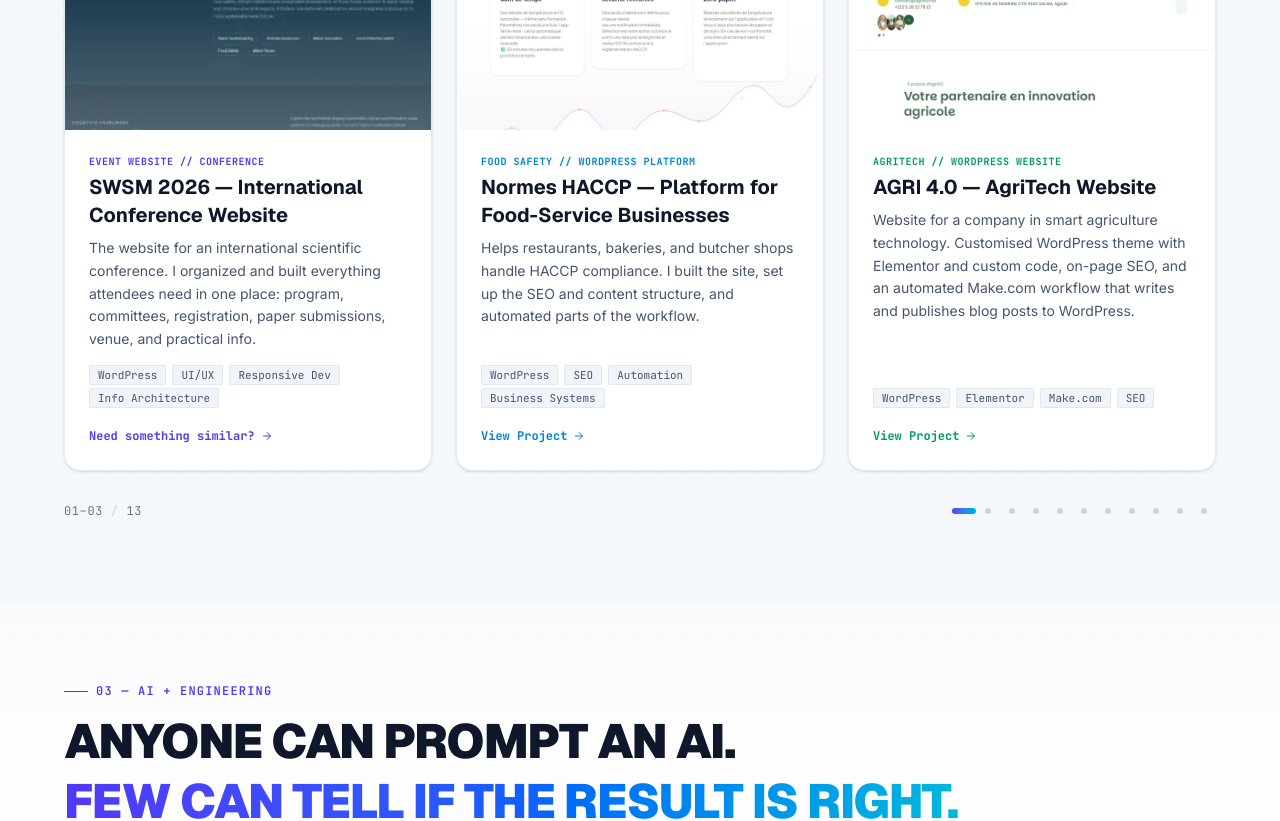
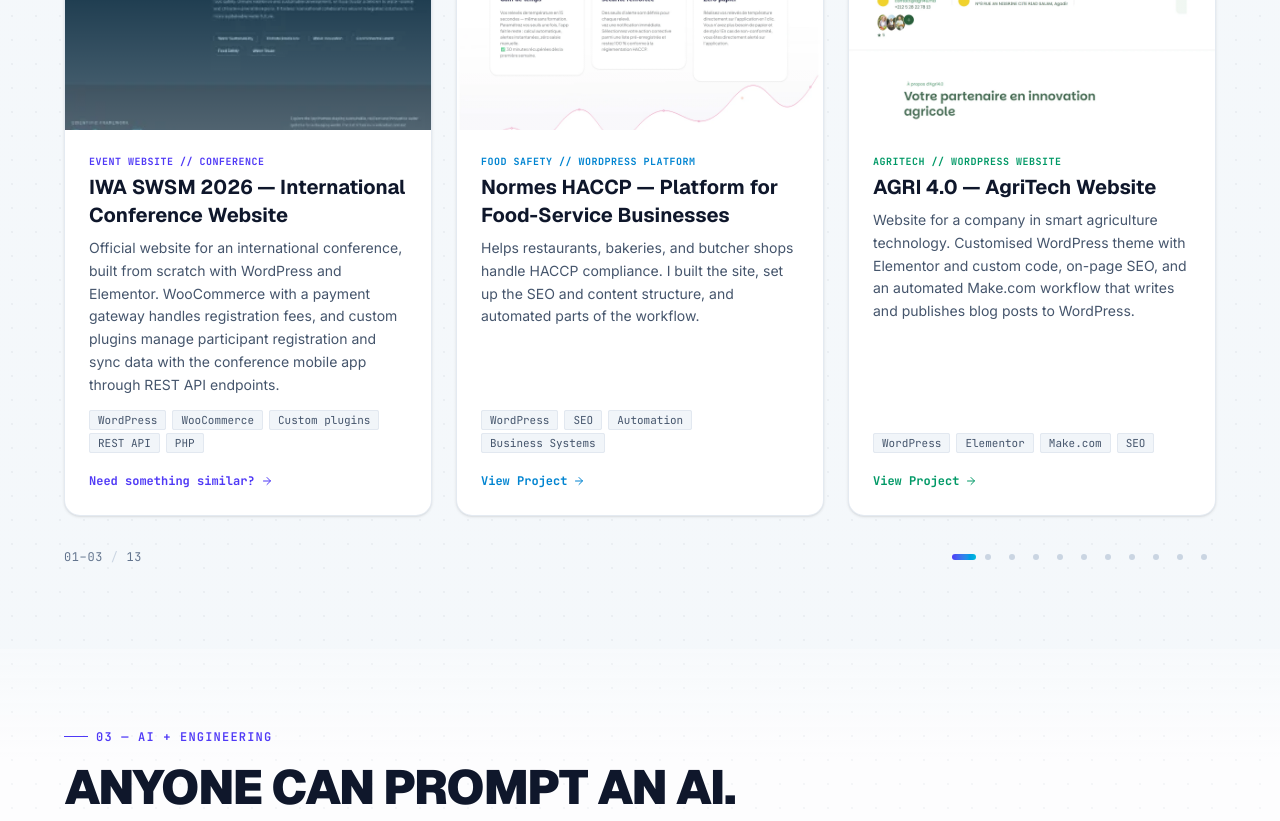
Before and after one commit to mechkouri/portfolio-2026, a React (Vite) app: page / in a window 1280 px wide. Shown: the part 3500-4321 px from the top of the page. Built offline with nearby package versions, Linux system fonts and the light colour scheme.

Commit message:
Expand the IWA SWSM 2026 project (plugins, WooCommerce, API) and add PHP; update CV
Co-Authored-By: Claude Sonnet 5.5 <noreply@anthropic.com>

```diff
--- a/cv/cv.html
+++ b/cv/cv.html
@@ -83,7 +83,7 @@
   <h2>Compétences techniques</h2>
   <dl class="skills">
     <dt>Front-End</dt><dd>React.js, Next.js, TypeScript, JavaScript, HTML5, CSS3, Tailwind CSS, Framer Motion, jQuery</dd>
-    <dt>Back-End</dt><dd>Node.js, FastAPI, APIs REST, SQL (PostgreSQL, MySQL), MongoDB, authentification</dd>
+    <dt>Back-End</dt><dd>Node.js, PHP, FastAPI, APIs REST, SQL (PostgreSQL, MySQL), MongoDB, authentification</dd>
     <dt>CMS</dt><dd>WordPress (thèmes, Elementor, plugins sur mesure), WooCommerce, sites multilingues, ClickFunnels, System.io</dd>
     <dt>Automation &amp; IA</dt><dd>n8n, Make.com, webhooks, intégrations d’API, agents IA, MCP, développement assisté par IA</dd>
     <dt>SEO</dt><dd>SEO technique, on-page et off-page, Search Console, Google Analytics, Core Web Vitals, Google Ads</dd>
@@ -148,8 +148,8 @@
 
   <h2>Projets sélectionnés</h2>
   <div class="project">
-    <span class="project-name">SWSM 2026</span>
-    <span class="project-desc"><strong>Site d’une conférence scientifique internationale</strong> : programme, comités, inscription, soumission d’articles, infos pratiques. <em>WordPress, UI/UX, responsive.</em></span>
+    <span class="project-name">IWA SWSM 2026</span>
+    <span class="project-desc"><strong>Site d’une conférence internationale, développé de A à Z</strong> : WooCommerce et paiement en ligne, plugins sur mesure pour les inscriptions et synchronisation avec l’application mobile via API REST. <em>WordPress, PHP, WooCommerce.</em></span>
   </div>
   <div class="project">
     <span class="project-name"><a href="https://normes-haccp.com">normes-haccp.com</a></span>
--- a/src/data/content.ts
+++ b/src/data/content.ts
@@ -187,10 +187,10 @@ export const featuredProjects: Project[] = [
     imageAlt: 'Full-page screenshot of the SWSM 2026 international conference website',
     accent: 'indigo',
     category: 'Event Website // Conference',
-    title: 'SWSM 2026 — International Conference Website',
+    title: 'IWA SWSM 2026 — International Conference Website',
     description:
-      'The website for an international scientific conference. I organized and built everything attendees need in one place: program, committees, registration, paper submissions, venue, and practical info.',
-    tags: ['WordPress', 'UI/UX', 'Responsive Dev', 'Info Architecture'],
+      'Official website for an international conference, built from scratch with WordPress and Elementor. WooCommerce with a payment gateway handles registration fees, and custom plugins manage participant registration and sync data with the conference mobile app through REST API endpoints.',
+    tags: ['WordPress', 'WooCommerce', 'Custom plugins', 'REST API', 'PHP'],
     siteIcon: 'globe',
   },
   {
@@ -356,7 +356,7 @@ export const techCategories: { icon: LucideIcon; accent: Accent; title: string;
     icon: Database,
     accent: 'amber',
     title: 'Backend & API',
-    items: ['Node.js', 'REST APIs', 'PostgreSQL', 'MySQL', 'MongoDB', 'FastAPI', 'Authentication'],
+    items: ['Node.js', 'PHP', 'REST APIs', 'PostgreSQL', 'MySQL', 'MongoDB', 'FastAPI', 'Authentication'],
   },
   {
     icon: AppWindow,
--- a/src/i18n/content.ts
+++ b/src/i18n/content.ts
@@ -109,10 +109,10 @@ const frProjects: Overlay<base.Project> = [
   {
     imageAlt: 'Capture pleine page du site de la conférence internationale SWSM 2026',
     category: 'Site d’événement // Conférence',
-    title: 'SWSM 2026 — Site d’une conférence internationale',
+    title: 'IWA SWSM 2026 — Site d’une conférence internationale',
     description:
-      'Le site d’une conférence scientifique internationale. J’ai organisé et construit tout ce dont les participants ont besoin au même endroit : programme, comités, inscription, soumission d’articles, lieu et infos pratiques.',
-    tags: ['WordPress', 'UI/UX', 'Développement responsive', 'Architecture de l’information'],
+      'Site officiel d’une conférence internationale, développé de A à Z avec WordPress et Elementor. WooCommerce et une passerelle de paiement gèrent les frais d’inscription, et des plugins sur mesure gèrent l’inscription des participants et synchronisent les données avec l’application mobile de la conférence via des endpoints REST.',
+    tags: ['WordPress', 'WooCommerce', 'Plugins sur mesure', 'API REST', 'PHP'],
   },
   {
     imageAlt: 'Capture pleine page du site Normes HACCP pour les professionnels de la restauration',
@@ -195,7 +195,7 @@ const frTech: Overlay<(typeof base.techCategories)[number]> = [
   { title: 'Frontend' },
   {
     title: 'Backend & API',
-    items: ['Node.js', 'APIs REST', 'PostgreSQL', 'MySQL', 'MongoDB', 'FastAPI', 'Authentification'],
+    items: ['Node.js', 'PHP', 'APIs REST', 'PostgreSQL', 'MySQL', 'MongoDB', 'FastAPI', 'Authentification'],
   },
   { title: 'WordPress & Web' },
   {
```
Also changed, not shown: 1 other file (tests, documents, lock files or other folders).
